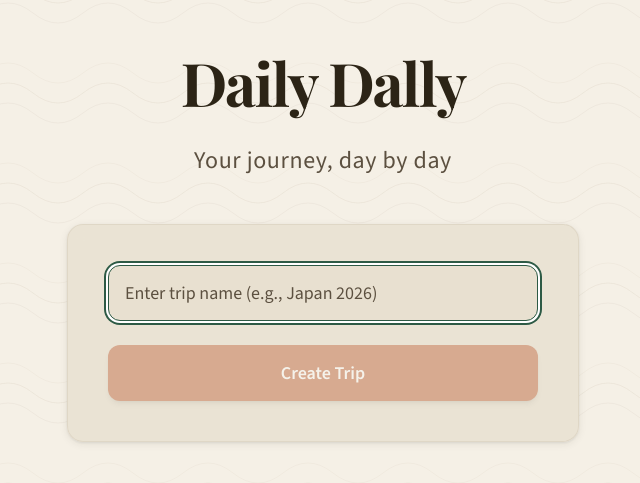
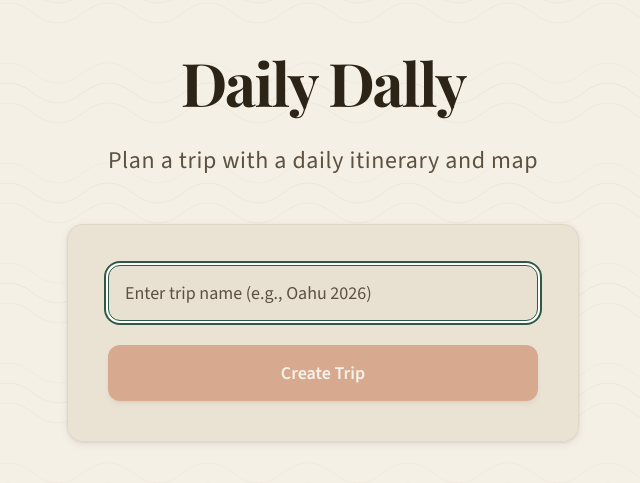
Before and after one commit to jasonherngwang/daily-dally, a Next.js app: page / in a window 1280 px wide. Shown: the part 157-640 px from the top of the page, without its empty margins (317-957 px from the left). Built offline with nearby package versions, Linux system fonts and the light colour scheme; no server answers.

Commit message:
chore: update copy

```diff
--- a/app/layout.tsx
+++ b/app/layout.tsx
@@ -3,8 +3,8 @@ import './globals.css';
 import { GoogleMapsInit } from '@/components/map/GoogleMapsInit';
 
 export const metadata: Metadata = {
-  title: 'Daily Dally - Your journey, day by day',
-  description: 'Plan your trips day by day with integrated maps and itineraries',
+  title: 'Daily Dally',
+  description: 'Plan a trip with a daily itinerary and map',
 };
 
 export default function RootLayout({
--- a/app/page.tsx
+++ b/app/page.tsx
@@ -9,7 +9,7 @@ export default function HomePage() {
             Daily Dally
           </h1>
           <p className="text-xl sm:text-2xl text-ink-light font-light tracking-wide">
-            Your journey, day by day
+            Plan a trip with a daily itinerary and map
           </p>
         </div>
 
--- a/components/trip/CreateTripForm.tsx
+++ b/components/trip/CreateTripForm.tsx
@@ -52,7 +52,7 @@ export function CreateTripForm() {
       <div className="space-y-3">
         <Input
           type="text"
-          placeholder="Enter trip name (e.g., Japan 2026)"
+          placeholder="Enter trip name (e.g., Oahu 2026)"
           value={tripName}
           onChange={(e) => setTripName(e.target.value)}
           disabled={isLoading}
```
